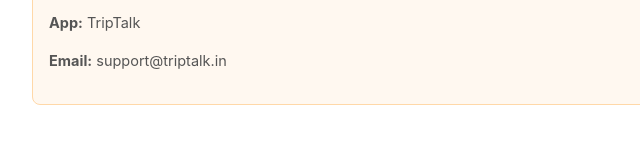
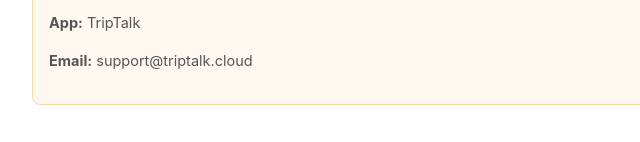
Before and after one commit to dc1782000/triptalk-privacy-policy, a plain HTML site: page index.html in a window 1280 px wide. Shown: the part 1634-1776 px from the top of the page, 208-848 px from the left. Drawn offline with Linux system fonts and the light colour scheme.

Commit message:
Update support email address in contact sections

```diff
--- a/index.html
+++ b/index.html
@@ -121,7 +121,7 @@
             <h2>6. Contact Us & Grievance Officer</h2>
             <p>If you have any questions or data deletion requests regarding this Privacy Policy, please contact our support team:</p>
             <p><strong>App:</strong> TripTalk</p>
-            <p><strong>Email:</strong> support@triptalk.in</p>
+            <p><strong>Email:</strong> support@triptalk.cloud</p>
         </div>
     </div>
 </body>
```
